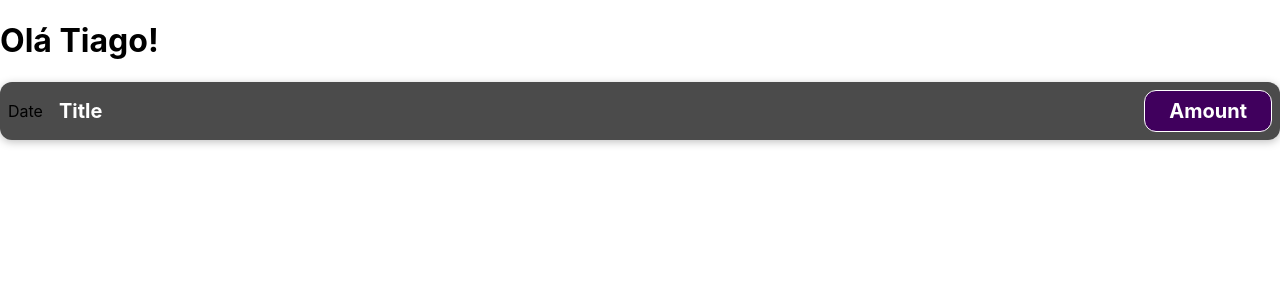
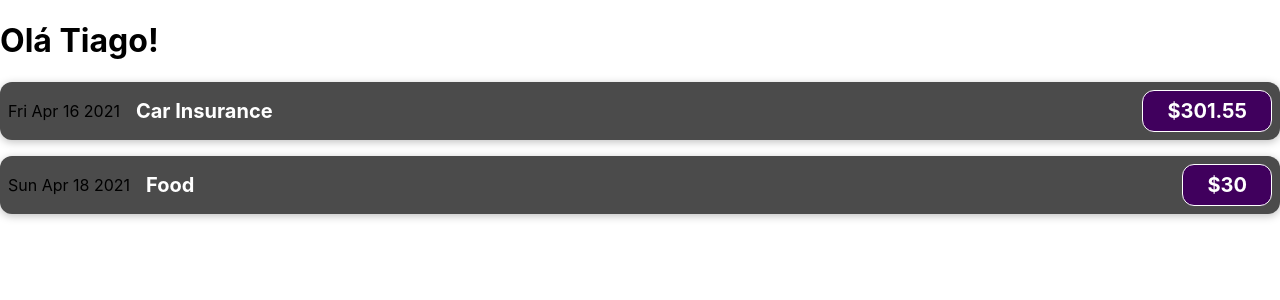
Before and after one commit to Shamoleambo/academind-react-complete-guide, a React (Create React App) app: page / in a window 1280 px wide. Shown: the top 300 px of the page. Built offline with nearby package versions, Linux system fonts and the light colour scheme.

Commit message:
understanding the props object

```diff
--- a/src/App.js
+++ b/src/App.js
@@ -1,10 +1,24 @@
 import ExpenseItem from './components/ExpenseItem'
 
 function App() {
+  const expenses = [
+    { title: 'Car Insurance', amount: 301.55, date: new Date(2021, 3, 16) },
+    { title: 'Food', amount: 30, date: new Date(2021, 3, 18) }
+  ]
+
   return (
     <div className='App'>
       <h1>Olá Tiago!</h1>
-      <ExpenseItem />
+      <ExpenseItem
+        title={expenses[0].title}
+        date={expenses[0].date}
+        amount={expenses[0].amount}
+      />
+      <ExpenseItem
+        title={expenses[1].title}
+        date={expenses[1].date}
+        amount={expenses[1].amount}
+      />
     </div>
   )
 }
--- a/src/components/ExpenseItem.js
+++ b/src/components/ExpenseItem.js
@@ -1,12 +1,12 @@
 import './ExpenseItem.css'
 
-function ExpenseItem() {
+function ExpenseItem(props) {
   return (
     <div className='expense-item'>
-      <div>Date</div>
+      <div>{props.date.toDateString()}</div>
       <div className='expense-item__description'>
-        <h2>Title</h2>
-        <div className='expense-item__price'>Amount</div>
+        <h2>{props.title}</h2>
+        <div className='expense-item__price'>${props.amount}</div>
       </div>
     </div>
   )
```
